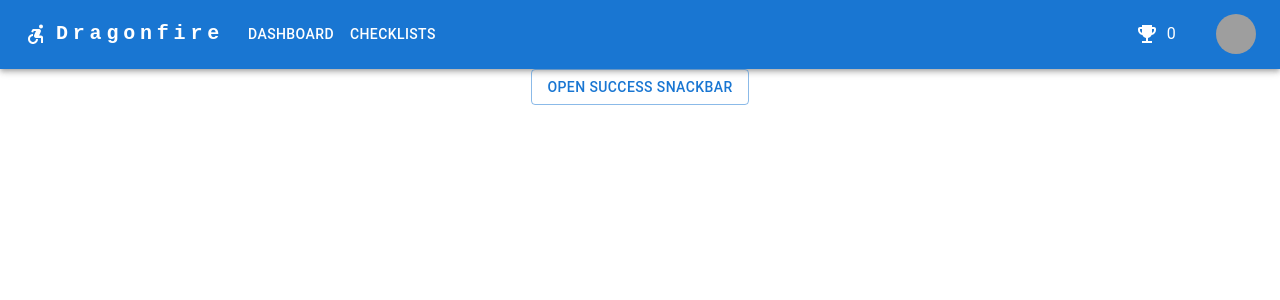
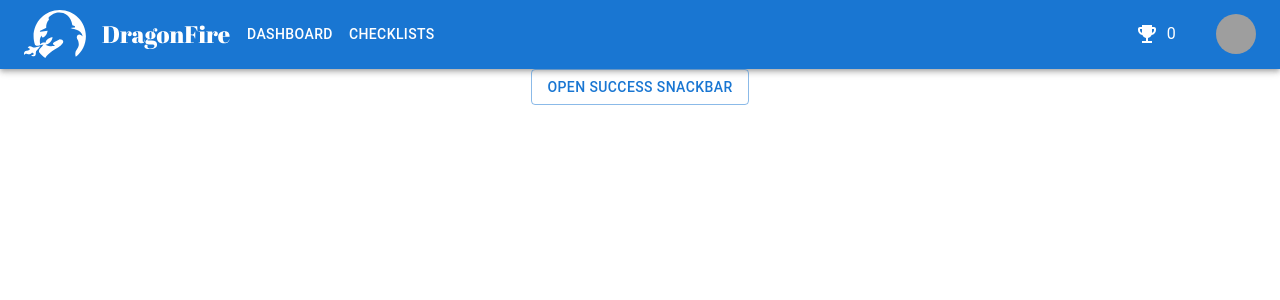
Before and after one commit to Chokealot/dragonfire-react, a React (Create React App) app in the folder dragonfire-react/: page / in a window 1280 px wide. Shown: the top 300 px of the page. Built offline with nearby package versions, Linux system fonts and the light colour scheme; grey boxes are pictures that could not be loaded.

Commit message:
Add new DragonFire logo

```diff
--- a/dragonfire-react/src/components/Menubar.tsx
+++ b/dragonfire-react/src/components/Menubar.tsx
@@ -13,6 +13,7 @@ import Tooltip from '@mui/material/Tooltip';
 import MenuItem from '@mui/material/MenuItem';
 import AccessibleForwardIcon from '@mui/icons-material/AccessibleForward';
 import EmojiEventsIcon from '@mui/icons-material/EmojiEvents';
+import DragonFireLogo from './../assets/DragonFireLogo.svg';
 
 const pages = ['Dashboard', 'Checklists'];
 const settings = ['Profile', 'Achivements', 'Logout'];
@@ -50,24 +51,12 @@ const ResponsiveAppBar = () => {
         <AppBar position="static">
         <Container maxWidth="xl">
             <Toolbar disableGutters>
-            <AccessibleForwardIcon sx={{ display: { xs: 'none', md: 'flex' }, mr: 1,  }} />
-            <Typography
-                variant="h6"
-                noWrap
-                component="a"
-                href="/"
-                sx={{
-                mr: 2,
-                display: { xs: 'none', md: 'flex' },
-                fontFamily: 'monospace',
-                fontWeight: 700,
-                letterSpacing: '.3rem',
-                color: 'inherit',
-                textDecoration: 'none',
-                }}
-            >
-                Dragonfire
-            </Typography>
+            <Box sx={{ display: { xs: 'none', md: 'flex' }, mr: 1 }} >
+                <img
+                src={DragonFireLogo}
+                alt="DragonFire Logo"
+                />
+            </Box>
 
             <Box sx={{ flexGrow: 1, display: { xs: 'flex', md: 'none' } }}>
                 <IconButton
@@ -105,25 +94,18 @@ const ResponsiveAppBar = () => {
                 ))}
                 </Menu>
             </Box>
-            <AccessibleForwardIcon sx={{ display: { xs: 'flex', md: 'none' }, mr: 1 }} />
-            <Typography
-                variant="h5"
-                noWrap
-                component="a"
-                href=""
-                sx={{
-                mr: 2,
-                display: { xs: 'flex', md: 'none' },
-                flexGrow: 1,
-                fontFamily: 'monospace',
-                fontWeight: 700,
-                letterSpacing: '.3rem',
-                color: 'inherit',
-                textDecoration: 'none',
-                }}
-            >
-                Dragonfire
-            </Typography>
+            <Box sx={{
+              display: { xs: 'flex', md: 'none' },
+              mr: 1,
+              flexGrow: 1,
+              justifyContent: 'center',
+            }}
+              >
+                <img
+                src={DragonFireLogo}
+                alt="DragonFire Logo"
+                />
+            </Box>
             <Box sx={{ flexGrow: 1, display: { xs: 'none', md: 'flex' } }}>
                 {pages.map((page) => (
                 <Button
```
Also changed, not shown: dragonfire-react/src/assets/DragonFireLogo.svg (added).
